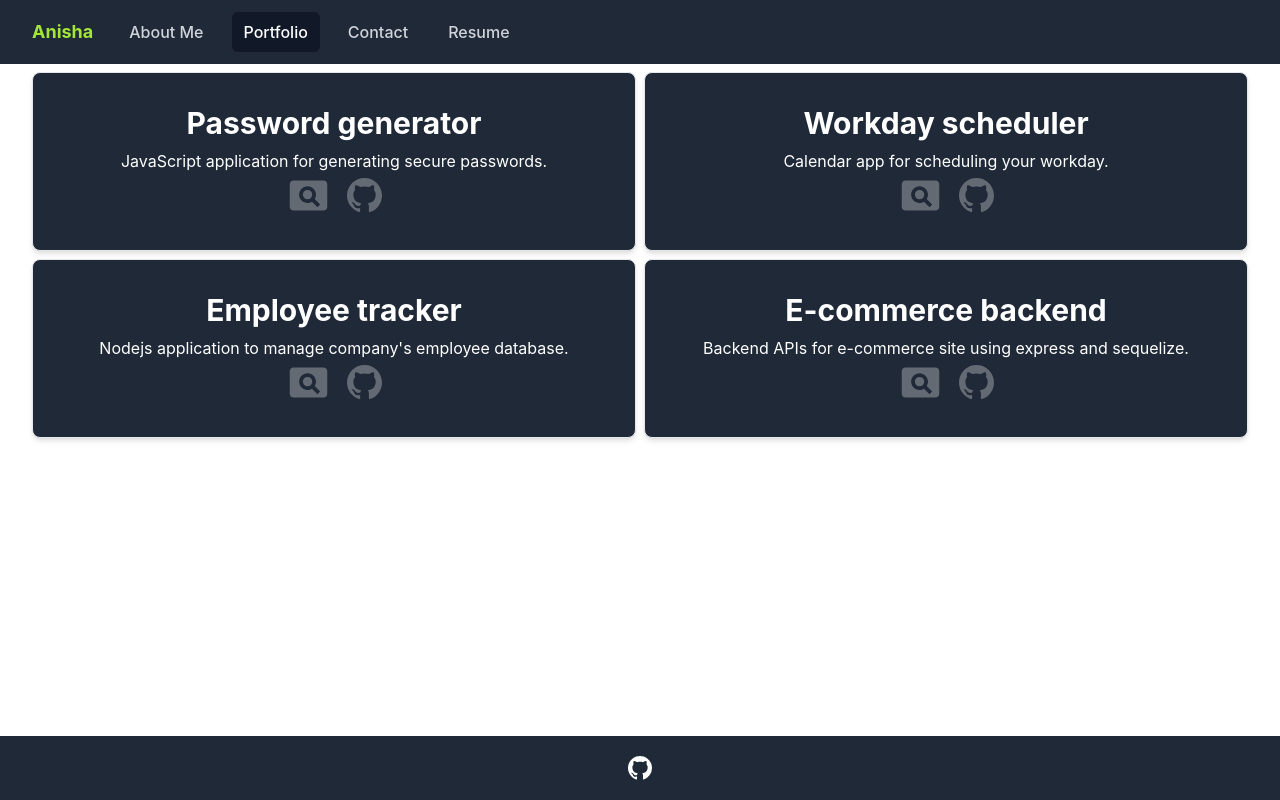
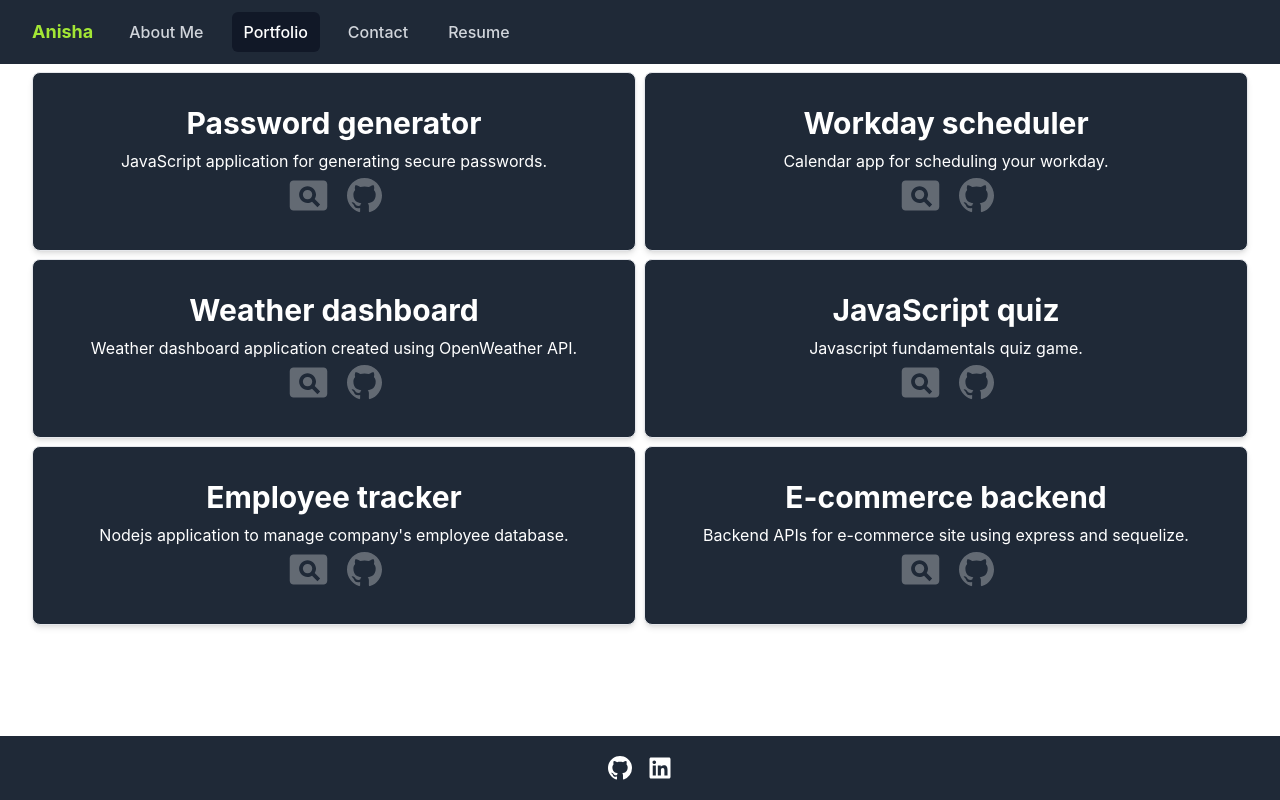
Before and after one commit to anisha-sapkota/react-portfolio, a React (Create React App) app: page /portfolio in a window 1280 px wide. Built offline with nearby package versions, Linux system fonts and the light colour scheme.

Commit message:
Added additional projects and linkedin url

```diff
--- a/package.json
+++ b/package.json
@@ -1,7 +1,6 @@
 {
   "name": "react-portfolio",
   "version": "0.1.0",
-  "homepage": "https://anisha-sapkota.github.io/react-portfolio",
   "private": true,
   "dependencies": {
     "@headlessui/react": "^1.7.7",
--- a/src/layouts/Footer.js
+++ b/src/layouts/Footer.js
@@ -1,10 +1,11 @@
+import { FaLinkedin } from "react-icons/fa";
 import { GoMarkGithub } from "react-icons/go";
 
 // function for Footer component
 export default function Footer() {
   return (
     <div className="footer mx-auto w-full bg-gray-800">
-      <div className="h-16 flex items-center justify-center">
+      <div className="h-16 flex items-center justify-center space-x-4">
         <a
           target="_blank"
           href="https://github.com/anisha-sapkota"
@@ -12,6 +13,13 @@ export default function Footer() {
         >
           <GoMarkGithub className="block h-6 w-6 text-white" />
         </a>
+        <a
+          target="_blank"
+          href="https://www.linkedin.com/in/anisha-sapkota-b48ba525a/"
+          rel="noreferrer"
+        >
+          <FaLinkedin className="block h-6 w-6 text-white" />
+        </a>
       </div>
     </div>
   );
--- a/src/pages/Portfolio.js
+++ b/src/pages/Portfolio.js
@@ -13,6 +13,18 @@ const cards = [
     description: "Calendar app for scheduling your workday.",
     liveUrl: "https://anisha-sapkota.github.io/work-day-scheduler/",
     githubUrl: "https://github.com/anisha-sapkota/work-day-scheduler",
+  },
+  {
+    title: "Weather dashboard",
+    description: "Weather dashboard application created using OpenWeather API.",
+    liveUrl: "https://anisha-sapkota.github.io/weather-dashboard/",
+    githubUrl: "https://github.com/anisha-sapkota/weather-dashboard",
+  },
+  {
+    title: "JavaScript quiz",
+    description: "Javascript fundamentals quiz game.",
+    liveUrl: "https://anisha-sapkota.github.io/javascript-fundamentals-quiz/",
+    githubUrl: "https://github.com/anisha-sapkota/javascript-fundamentals-quiz",
   },
   {
     title: "Employee tracker",
```
